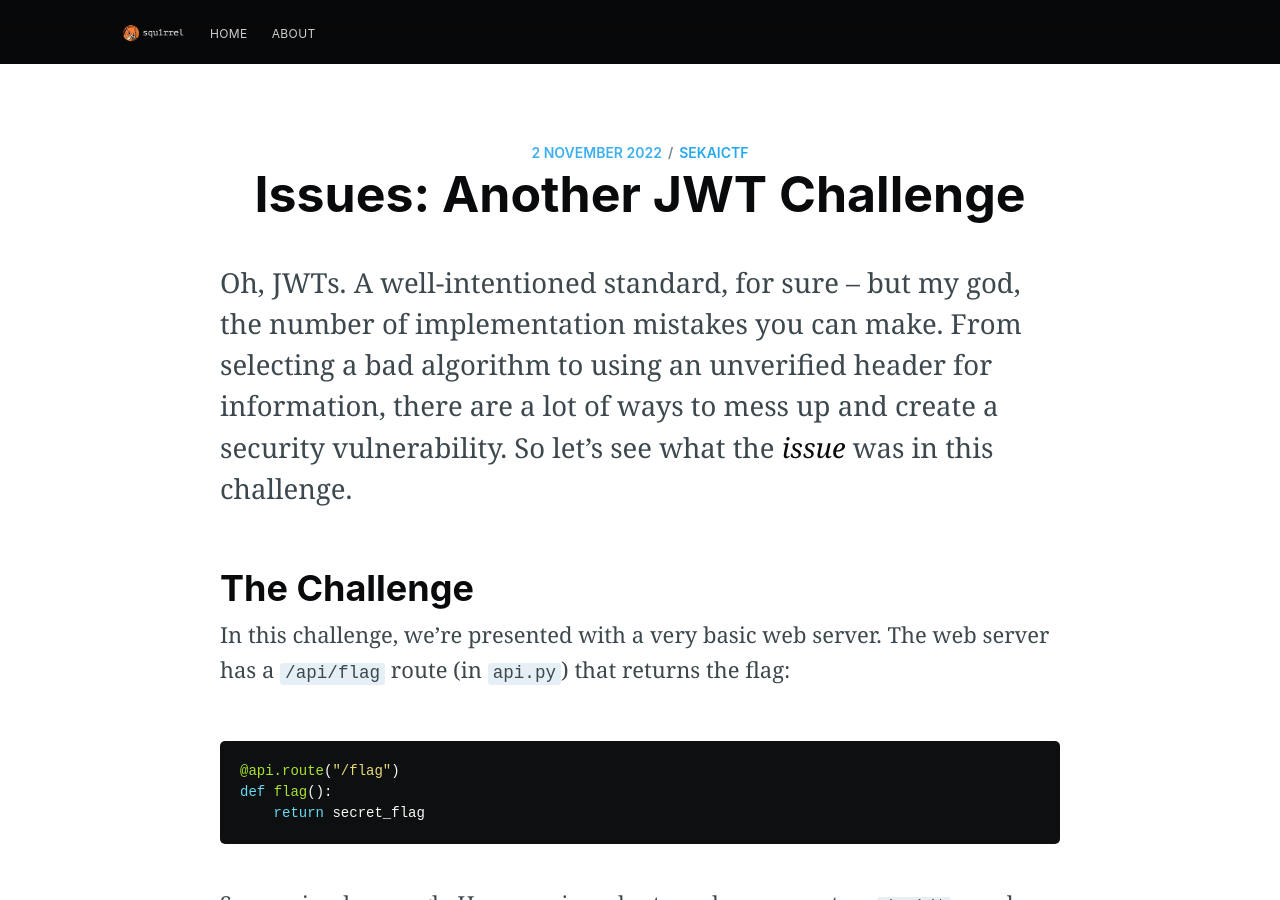
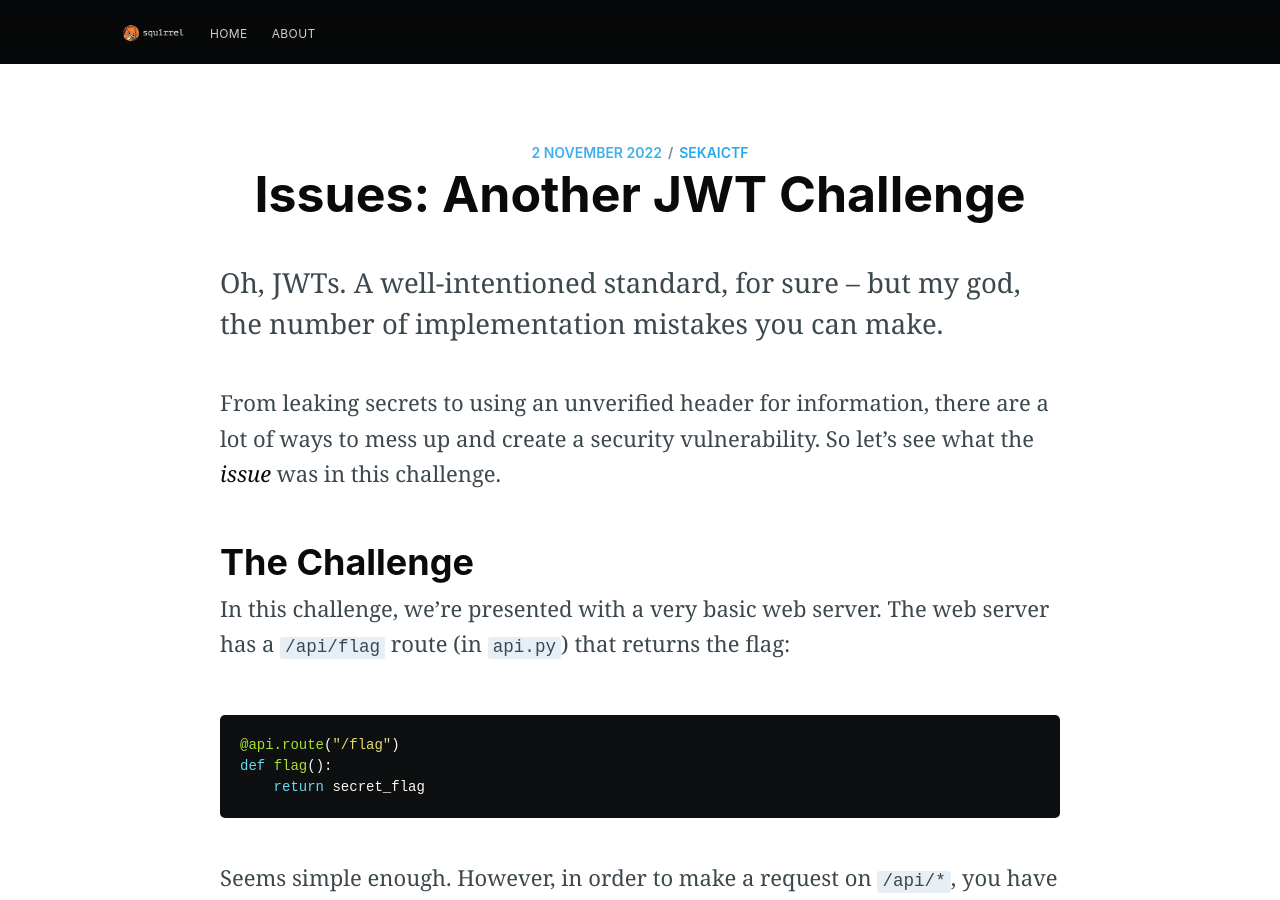
Before and after one commit to squ1rrel-ctf/squ1rrel.dev, a Jekyll site: the page built from _posts/2022-11-02-sekai-issues.md, in a window 1280 px wide and 900 px high. Built offline with Jekyll 4.4.1, drawn with Linux system fonts in a browser that asks for light colours; nearby versions of some CDN libraries; comment, search, counter and statistics services are not loaded.

Commit message:
formatting fix

```diff
--- a/_posts/2022-11-02-sekai-issues.md
+++ b/_posts/2022-11-02-sekai-issues.md
@@ -11,7 +11,9 @@ subclass: 'post'
 author: nisala
 ---
 
-Oh, JWTs. A well-intentioned standard, for sure -- but my god, the number of implementation mistakes you can make. From selecting a bad algorithm to using an unverified header for information, there are a lot of ways to mess up and create a security vulnerability. So let's see what the *issue* was in this challenge.
+Oh, JWTs. A well-intentioned standard, for sure -- but my god, the number of implementation mistakes you can make.
+
+From leaking secrets to using an unverified header for information, there are a lot of ways to mess up and create a security vulnerability. So let's see what the *issue* was in this challenge.
 
 ## The Challenge
 
```
